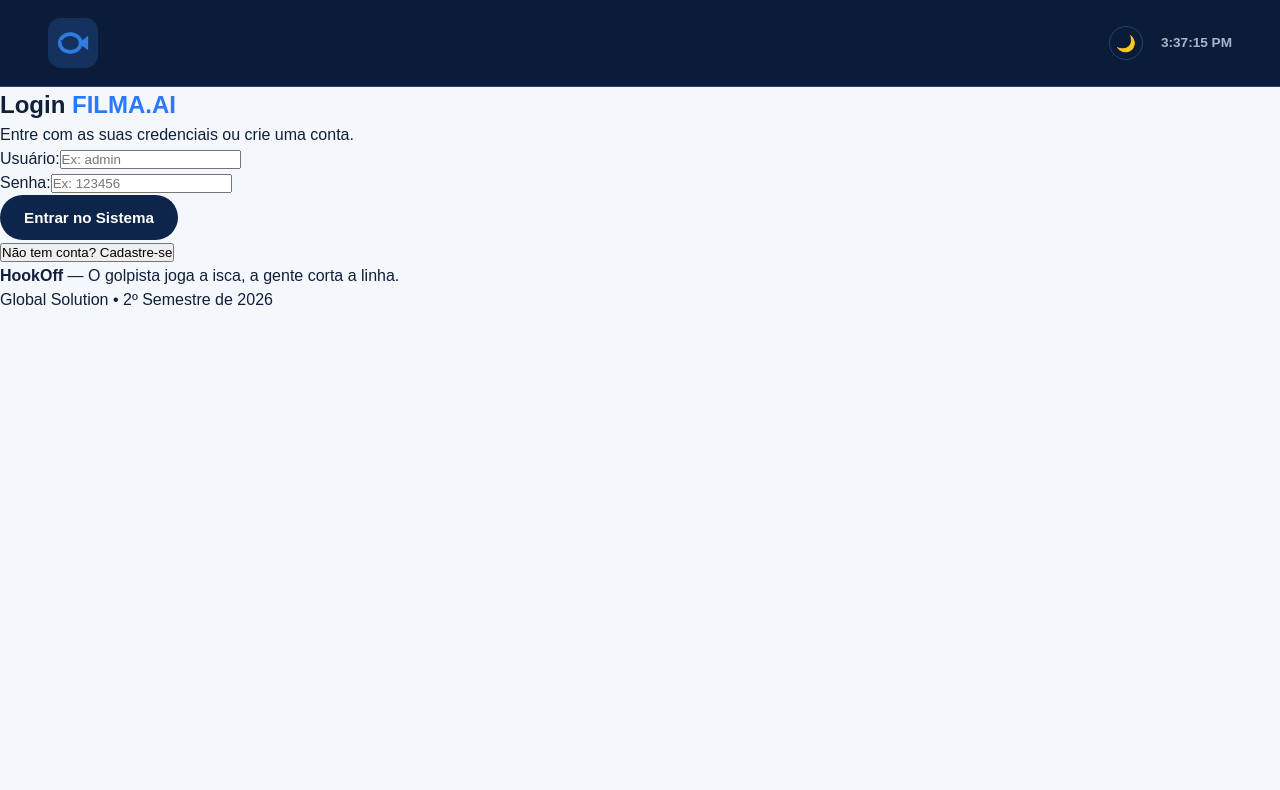
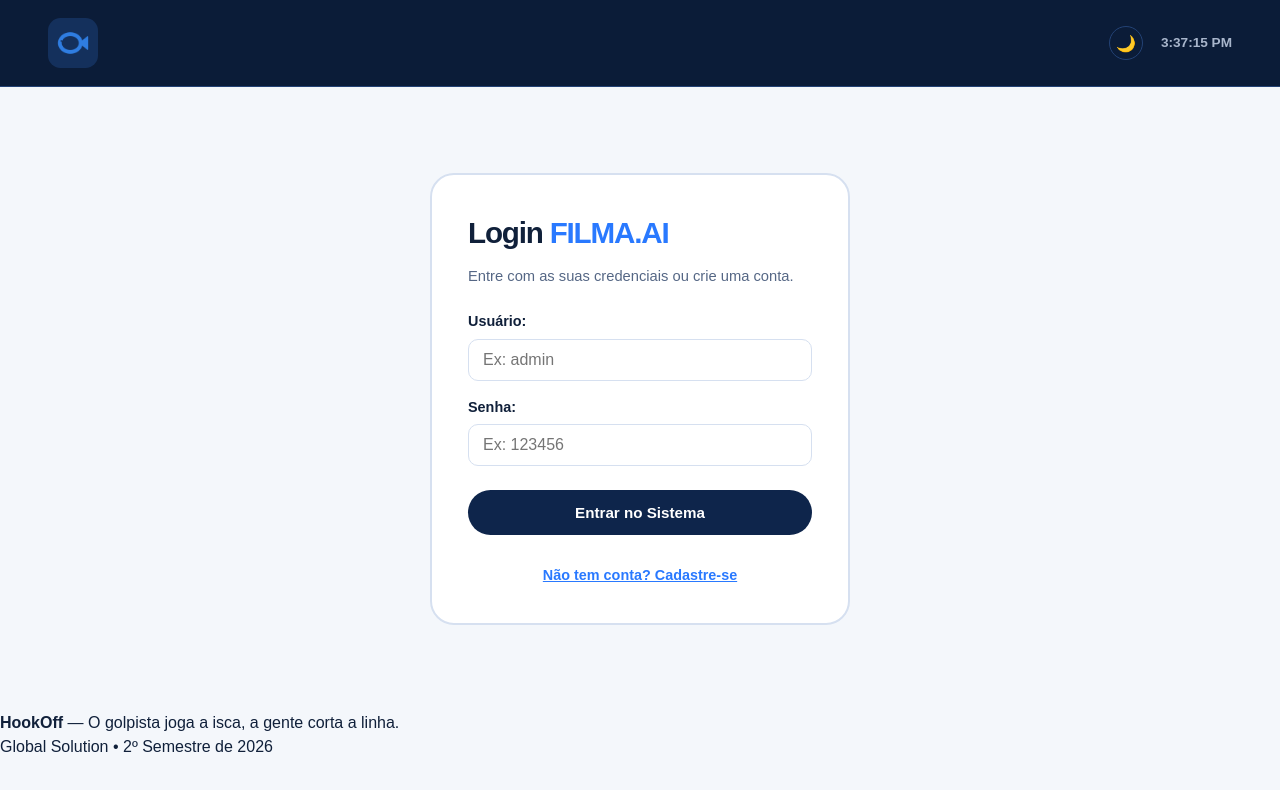
Before and after one commit to RavineEnvy/gs-webdev-frontend, a Next.js app in the folder gs-webdev-frontend/: page / in a window 1280 px wide. Shown: the top 790 px of the page. Built offline with nearby package versions, Linux system fonts and the light colour scheme.

Commit message:
css login

```diff
--- a/gs-webdev-frontend/app/css/index.css
+++ b/gs-webdev-frontend/app/css/index.css
@@ -5,3 +5,4 @@
 @import url(mockup.css);
 @import url(about.css);
 @import url(formCrud.css);
+@import url(login.css);
--- /dev/null
+++ b/gs-webdev-frontend/app/css/login.css
@@ -0,0 +1,98 @@
+.login-section {
+    min-height: 78vh;
+    display: flex;
+    align-items: center;
+    justify-content: center;
+}
+
+.login-card {
+    max-width: 420px;
+    width: 100%;
+    padding: 36px;
+    border: 2px solid var(--border-light);
+    border-radius: 24px;
+    background: #ffffff;
+}
+
+.login-title {
+    margin-bottom: 10px;
+    font-size: 1.85rem;
+    letter-spacing: -0.04em;
+}
+
+.login-desc {
+    margin-bottom: 24px;
+    color: #556785;
+    font-size: 0.92rem;
+}
+
+.login-form {
+    display: flex;
+    flex-direction: column;
+    gap: 16px;
+}
+
+.login-field label {
+    display: block;
+    margin-bottom: 6px;
+    font-size: 0.9rem;
+    font-weight: 700;
+}
+
+.login-field input {
+    width: 100%;
+    padding: 11px 14px;
+    border-radius: 10px;
+    border: 1px solid var(--border-light);
+    background: #ffffff;
+    color: inherit;
+    font-size: 1rem;
+    outline: none;
+}
+
+.login-field input:focus {
+    border-color: var(--brand-color);
+}
+
+body.dark .login-field input {
+    background: var(--bg-dark);
+    border-color: var(--border-dark);
+    color: #ffffff;
+}
+
+.login-error {
+    color: var(--alert-color);
+    font-size: 0.85rem;
+    font-weight: 700;
+}
+
+.login-success {
+    color: #2e7d32;
+    font-size: 0.85rem;
+    font-weight: 700;
+}
+
+body.dark .login-success {
+    color: #81c784;
+}
+
+.login-button {
+    width: 100%;
+    margin-top: 8px;
+}
+
+.login-toggle-container {
+    text-align: center;
+    margin-top: 12px;
+}
+
+.login-toggle-btn {
+    background: none;
+    border: none;
+    color: var(--brand-color);
+    font-size: 0.9rem;
+    font-weight: 700;
+    cursor: pointer;
+    text-decoration: underline;
+    font-family: inherit;
+}
```
